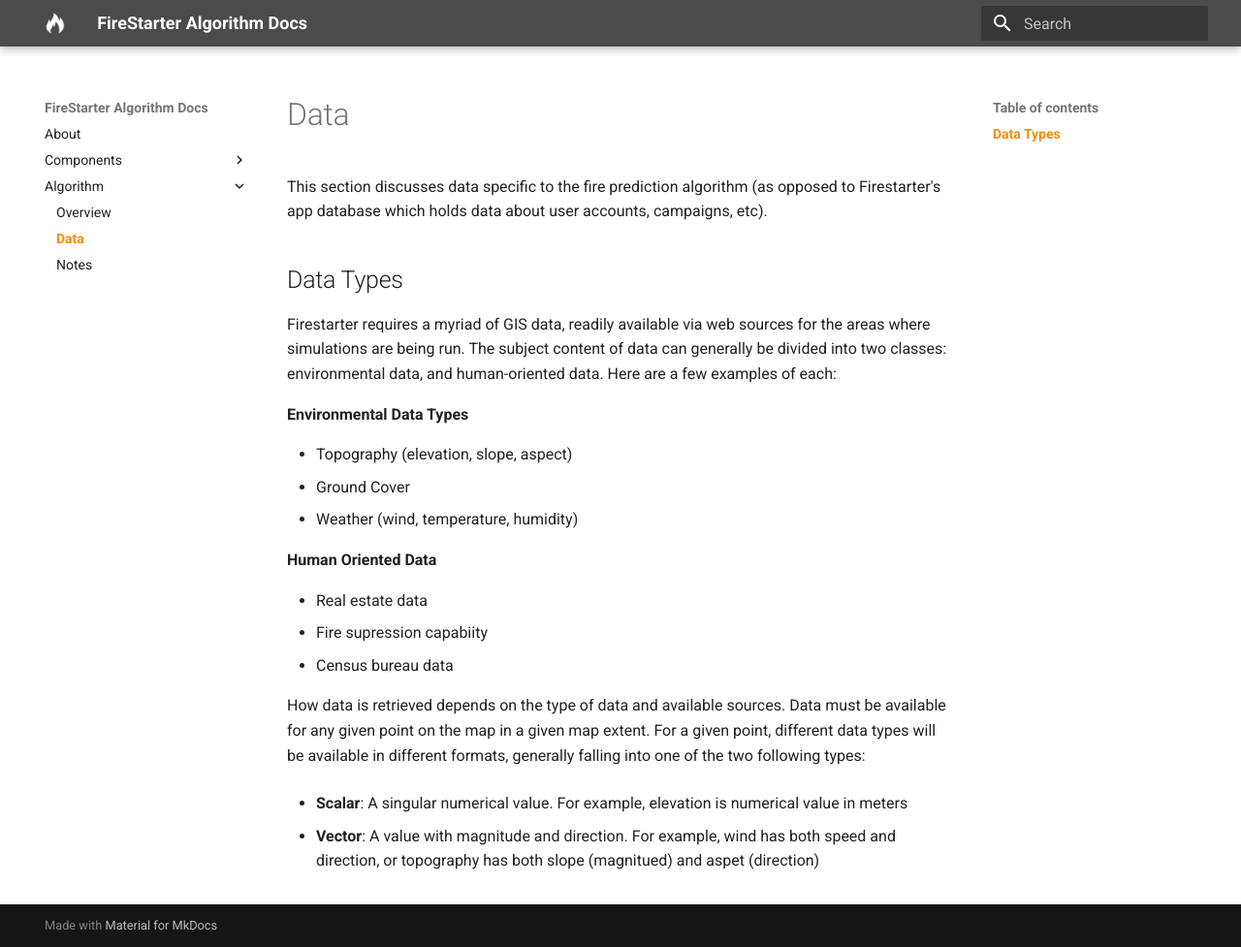
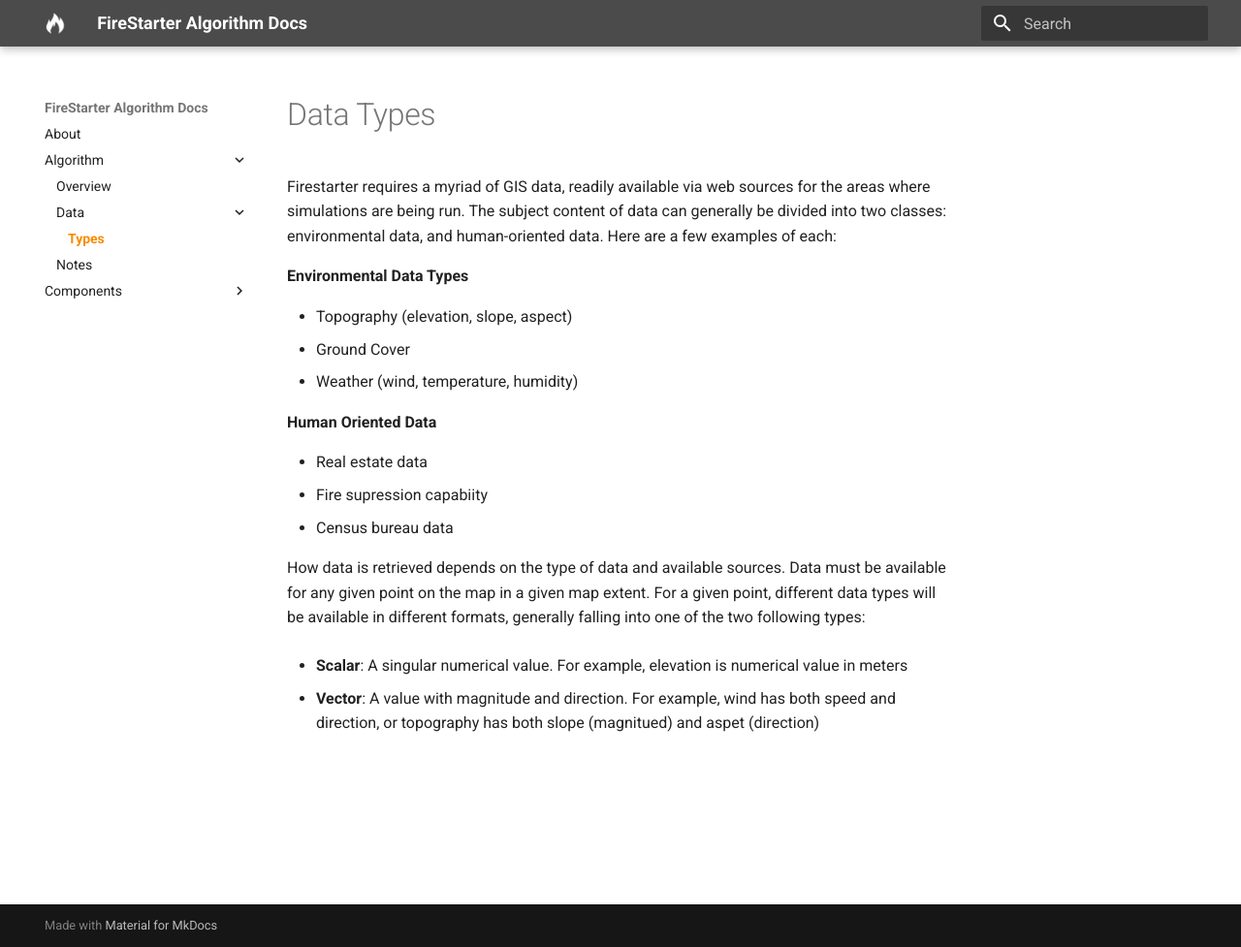
Before and after one commit to firestarter-io/node-algorithm, an MkDocs documentation site: the page built from docs/algorithm/data/types.md, in a window 1280 px wide and 977 px high. Shown: the whole window at 97% size. Built offline with MkDocs 1.6.1 and Material for MkDocs 9.7.7, drawn with Linux system fonts in a browser that asks for light colours.

Commit message:
More docs refinement

```diff
--- a/docs/algorithm/data.md
+++ b/docs/algorithm/data/types.md
@@ -1,8 +1,4 @@
-# Data
-
-This section discusses data specific to the fire prediction algorithm (as opposed to Firestarter's app database which holds data about user accounts, campaigns, etc).
-
-## Data Types
+# Data Types
 
 Firestarter requires a myriad of GIS data, readily available via web sources for the areas where simulations are being run. The subject content of data can generally be divided into two classes: environmental data, and human-oriented data. Here are a few examples of each:
 
--- a/mkdocs.yml
+++ b/mkdocs.yml
@@ -1,16 +1,18 @@
 site_name: FireStarter Algorithm Docs
 nav:
   - About: index.md
+  - Algorithm:
+      - Overview: algorithm/overview.md
+      - Data:
+          - Types: algorithm/data/types.md
+      - Notes: algorithm/notes.md
   - Components:
       - Campaign: components/campaign.md
       - Extent: components/extent/extent.md
       - BurnMatrix: components/burnmatrix.md
       - Cell: components/cell/cell.md
       - Priority Queue: components/queue/queue.md
-  - Algorithm:
-      - Overview: algorithm/overview.md
-      - Data: algorithm/data.md
-      - Notes: algorithm/notes.md
+
 theme:
   name: material
   logo: assets/flame.png
```
Also changed, not shown: docs/algorithm/overview.md (+2 -0 lines).
